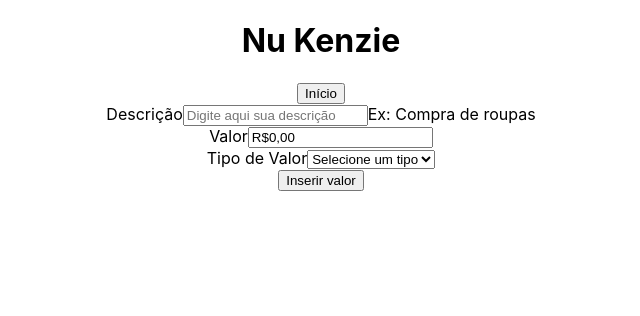
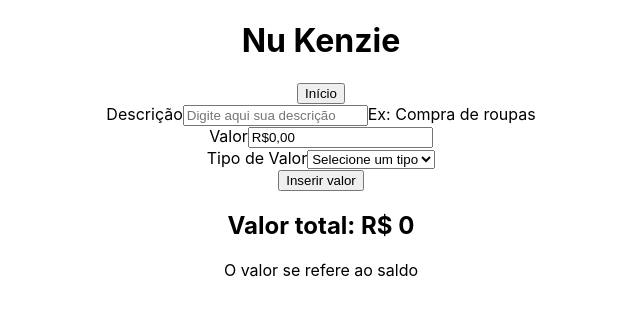
Before and after one commit to Kenzie-Academy-Brasil-Developers/react-entrega-s1-nu-kenzie-galio17, a React (Create React App) app: page / in a window 1280 px wide. Both pictures are taken after a click on the button "Iniciar". Shown: the top 316 px of the page, without its empty margins (319-959 px from the left). Built offline with nearby package versions, Linux system fonts and the light colour scheme.

Commit message:
feat: add TotalMoney component to Main from Dashboard

```diff
--- a/src/components/Dashboard/Main/TotalMoney/index.jsx
+++ b/src/components/Dashboard/Main/TotalMoney/index.jsx
@@ -0,0 +1,22 @@
+function TotalMoney({ displayList }) {
+  const total = displayList.reduce((total, { value, typeValue }) => {
+    const curValue = Number(value.replace(/R\$\s(\d*),(\d*)/, "$1.$2"));
+    if (typeValue === "Entrada") return total + curValue;
+
+    return total - curValue;
+  }, 0);
+
+  return (
+    <section>
+      <h2>
+        Valor total:{" "}
+        <strong>
+          {total < 0 && "- "}R$ {Math.abs(total.toFixed(2))}
+        </strong>
+      </h2>
+      <span>O valor se refere ao saldo</span>
+    </section>
+  );
+}
+
+export default TotalMoney;
--- a/src/components/Dashboard/Main/index.jsx
+++ b/src/components/Dashboard/Main/index.jsx
@@ -1,6 +1,7 @@
 import React, { useState, useEffect } from "react";
 import Form from "./Form";
 import List from "./List";
+import TotalMoney from "./TotalMoney";
 
 function Main() {
   const [transactionList, setTransactionList] = useState([]);
@@ -13,6 +14,7 @@
       <div className="container">
         <section>
           <Form setTransactionList={setTransactionList} />
+          <TotalMoney displayList={displayList} />
         </section>
         <section>
           <List
```
